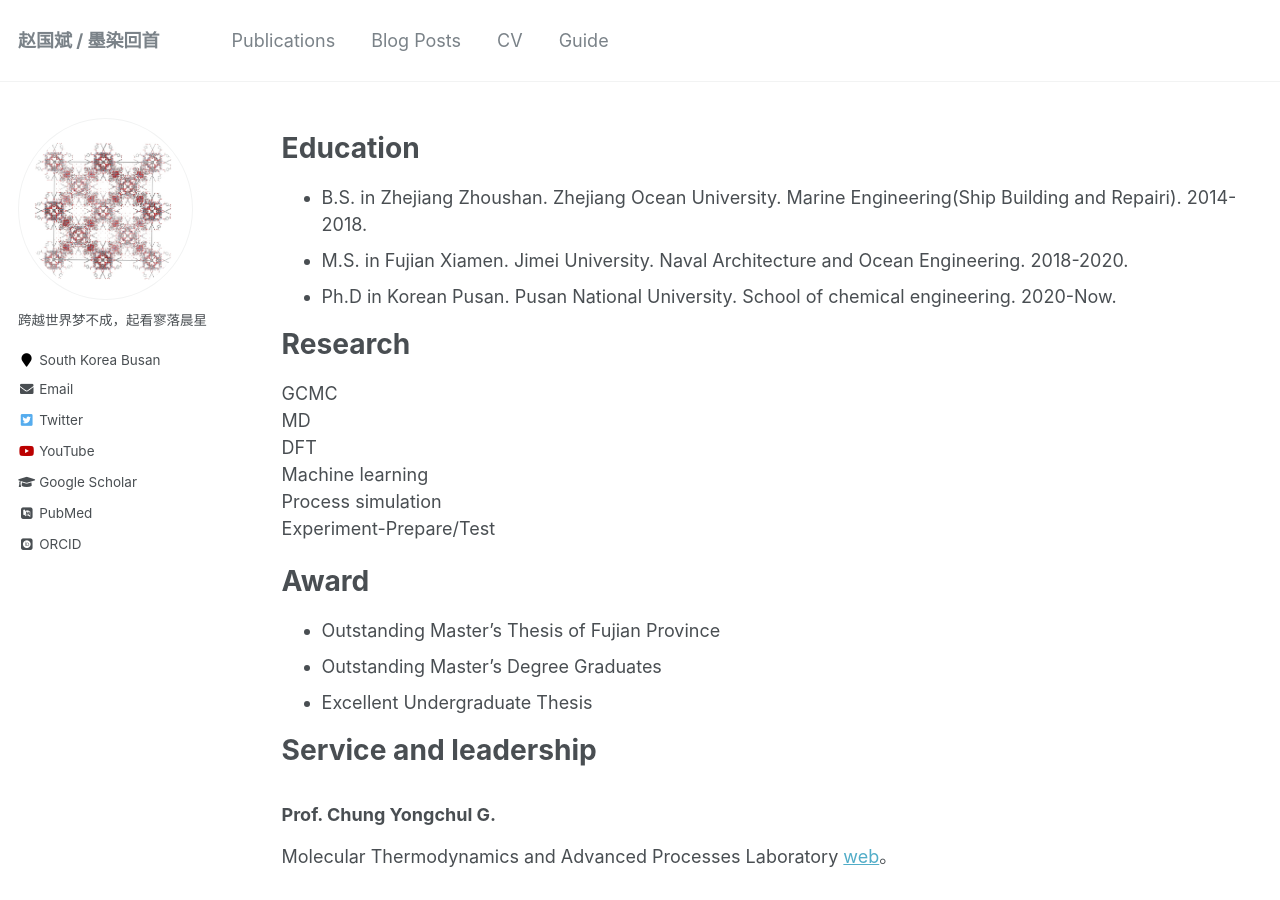
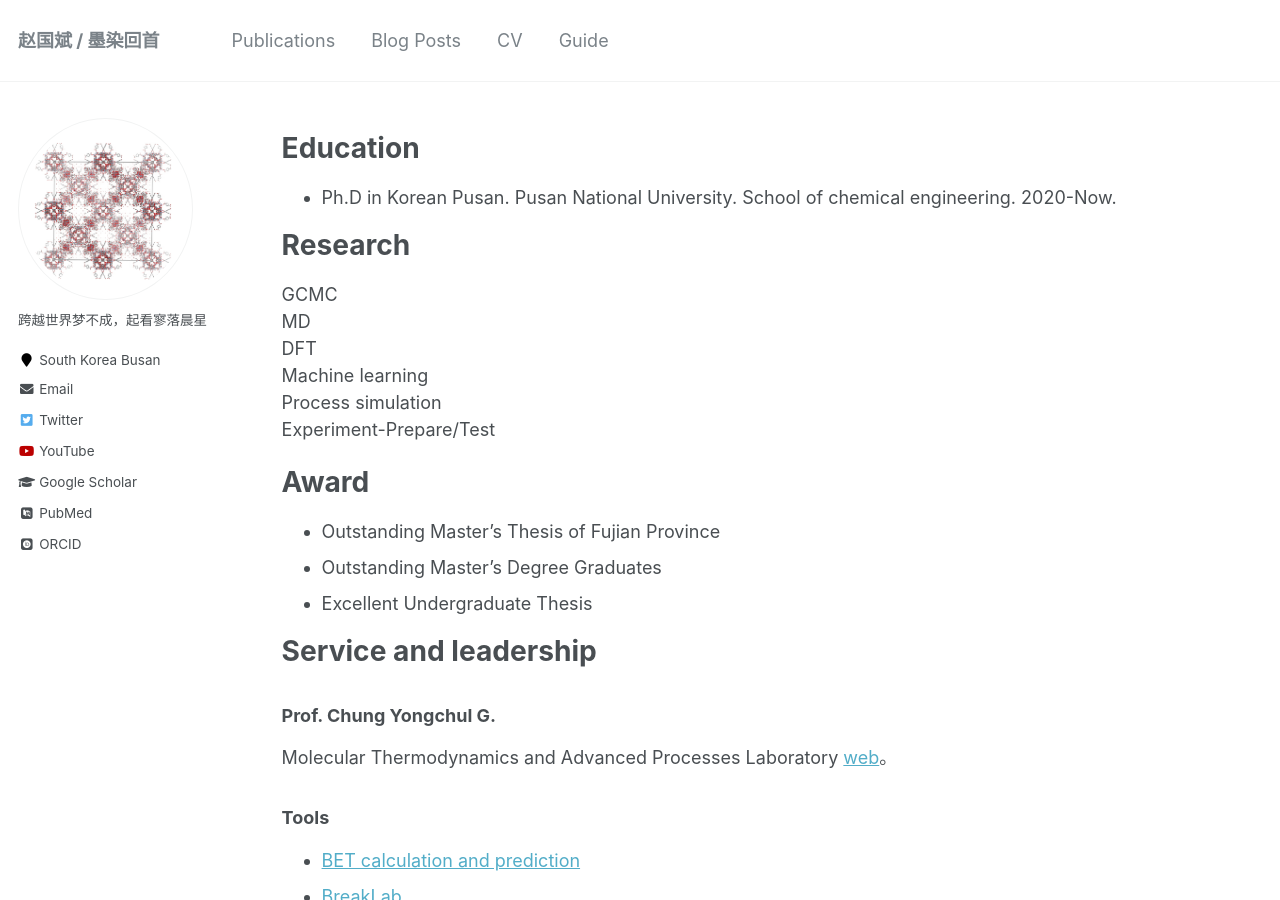
Before and after one commit to sxm13/ZGBshenxiaomoCV.github.io, a Jekyll site: the page built from _pages/cv.md, in a window 1280 px wide and 900 px high. Built offline with Jekyll 4.4.1, drawn with Linux system fonts in a browser that asks for light colours; some web fonts are replaced.

Commit message:
更新 cv.md

```diff
--- a/_pages/cv.md
+++ b/_pages/cv.md
@@ -9,8 +9,6 @@ redirect_from:
 
 Education
 ======
-* B.S. in Zhejiang Zhoushan. Zhejiang Ocean University. Marine Engineering(Ship Building and Repairi). 2014-2018.
-* M.S. in Fujian Xiamen. Jimei University. Naval Architecture and Ocean Engineering. 2018-2020.
 * Ph.D in Korean Pusan. Pusan National University. School of chemical engineering. 2020-Now.
 
 
```
